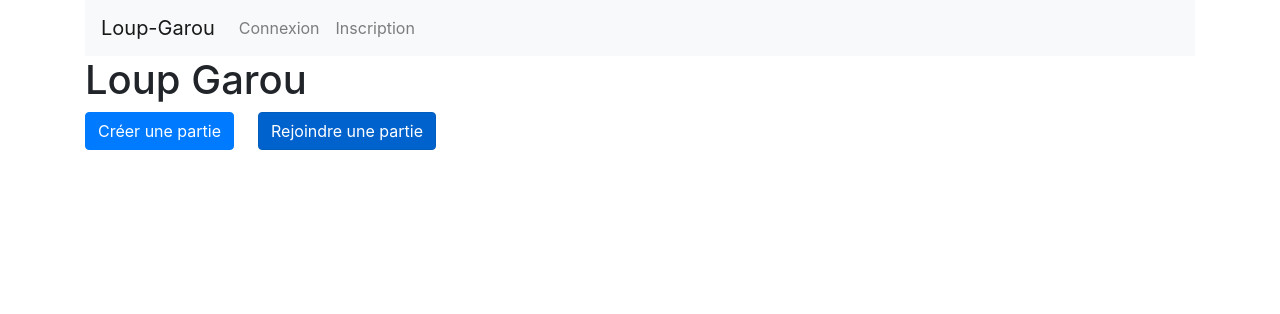
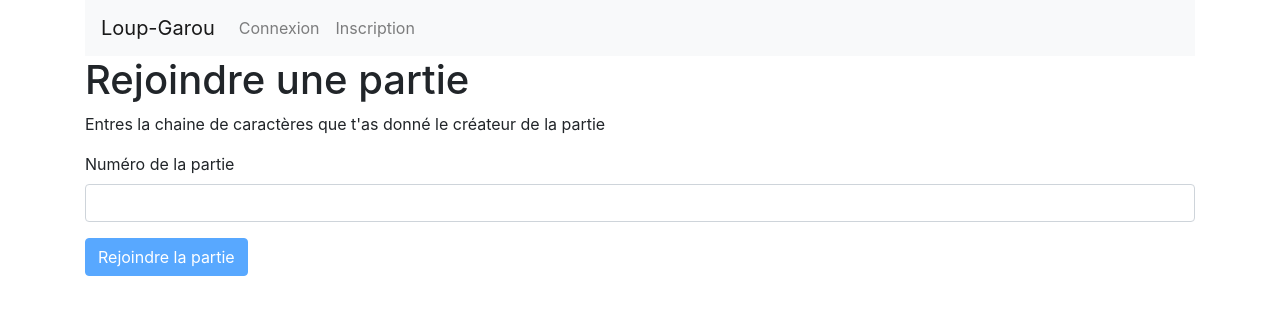
Before and after one commit to Dadagis/loup-garou, a React (Create React App) app: page /games/join in a window 1280 px wide. Shown: the top 314 px of the page. Built offline with nearby package versions, Linux system fonts and the light colour scheme; the HTML template or start-up script is replaced by a standard one.

Commit message:
game joining page done

```diff
--- a/src/App.js
+++ b/src/App.js
@@ -8,8 +8,9 @@ import NewGameForm from "./components/newGameForm";
 import RegisterForm from "./components/registerForm";
 import auth from "./services/authService";
 import NewGame from "./components/newGame";
-import Logout from './components/logout';
+import Logout from "./components/logout";
 import GameRolesChoices from "./components/gameRolesChoices";
+import JoinGame from "./components/joinGame";
 
 class App extends Component {
   state = {};
@@ -31,12 +32,12 @@ class App extends Component {
             <Route path="/games/:id/roles" component={GameRolesChoices} />
 
             <Route path="/games/new" component={NewGameForm} />
+            <Route path="/games/join" component={JoinGame} />
             <Route path="/login" component={LoginForm} />
             <Route path="/register" component={RegisterForm} />
             <Route path="/logout" component={Logout} />
 
             <Route path="/" component={Home} />
-
           </Switch>
         </main>
       </React.Fragment>
--- /dev/null
+++ b/src/components/joinGame.jsx
@@ -0,0 +1,40 @@
+import React from "react";
+import Form from "./common/form";
+import Joi from "joi-browser";
+import http from "../services/httpService";
+
+export default class JoinGame extends Form {
+  state = {
+    data: {
+      gameId: "",
+    },
+    errors: {},
+  };
+
+  schema = {
+    gameId: Joi.string().required().label("GameId"),
+  };
+
+  doSubmit = async () => {
+    const id = this.state.data.gameId;
+    console.log("je submit");
+    await http.get(`http://localhost:4000/api/games/${id}`).then((response) => {
+      this.props.history.push(`/games/${id}/start`);
+    });
+  };
+
+  render() {
+    return (
+      <div>
+        <h1>Rejoindre une partie</h1>
+        <p>
+          Entres la chaine de caractères que t'as donné le créateur de la partie
+        </p>
+        <form onSubmit={this.handleSubmit}>
+          {this.renderInput("gameId", "Numéro de la partie")}
+          {this.renderButton("Rejoindre la partie")}
+        </form>
+      </div>
+    );
+  }
+}
```
